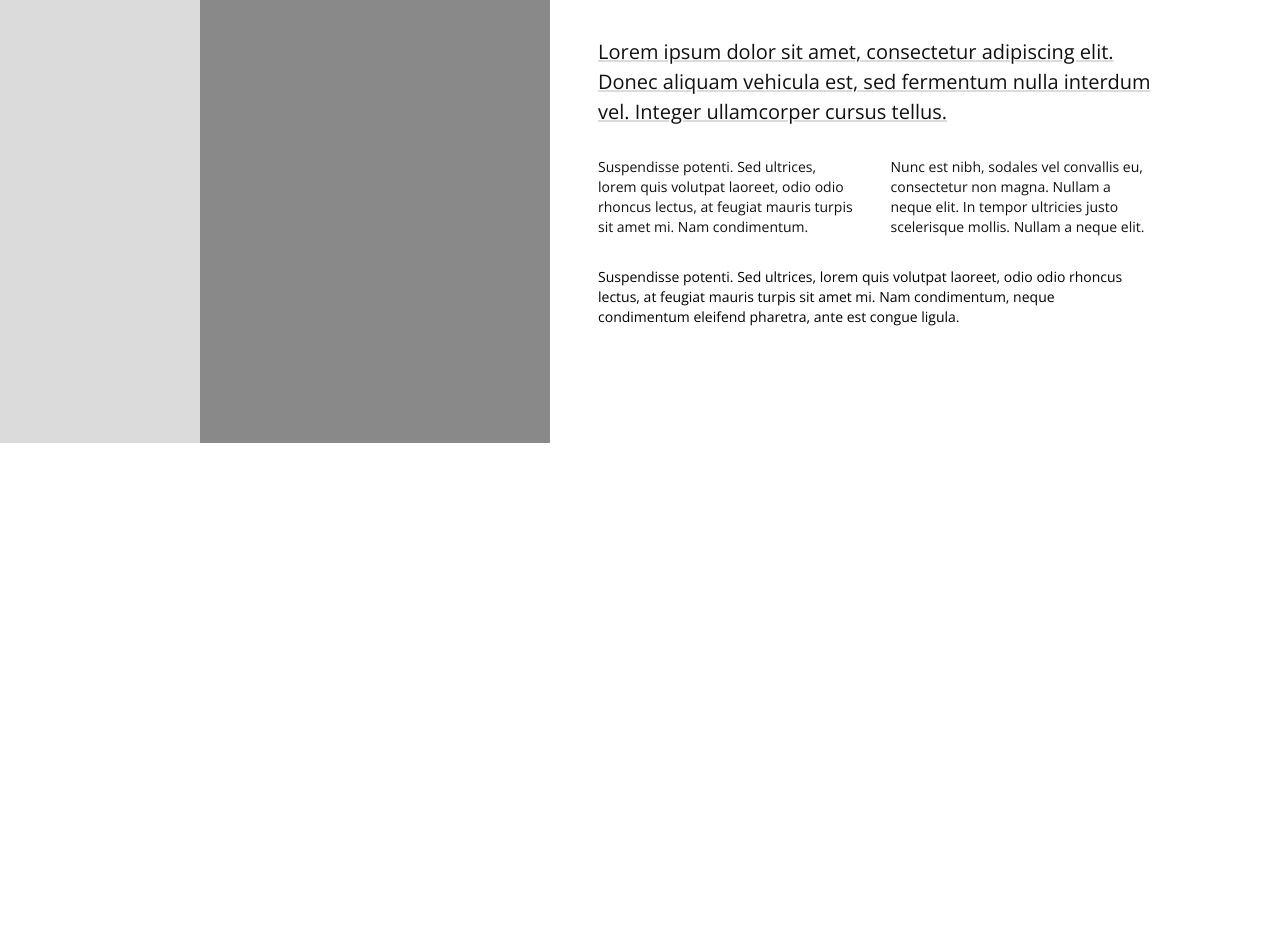
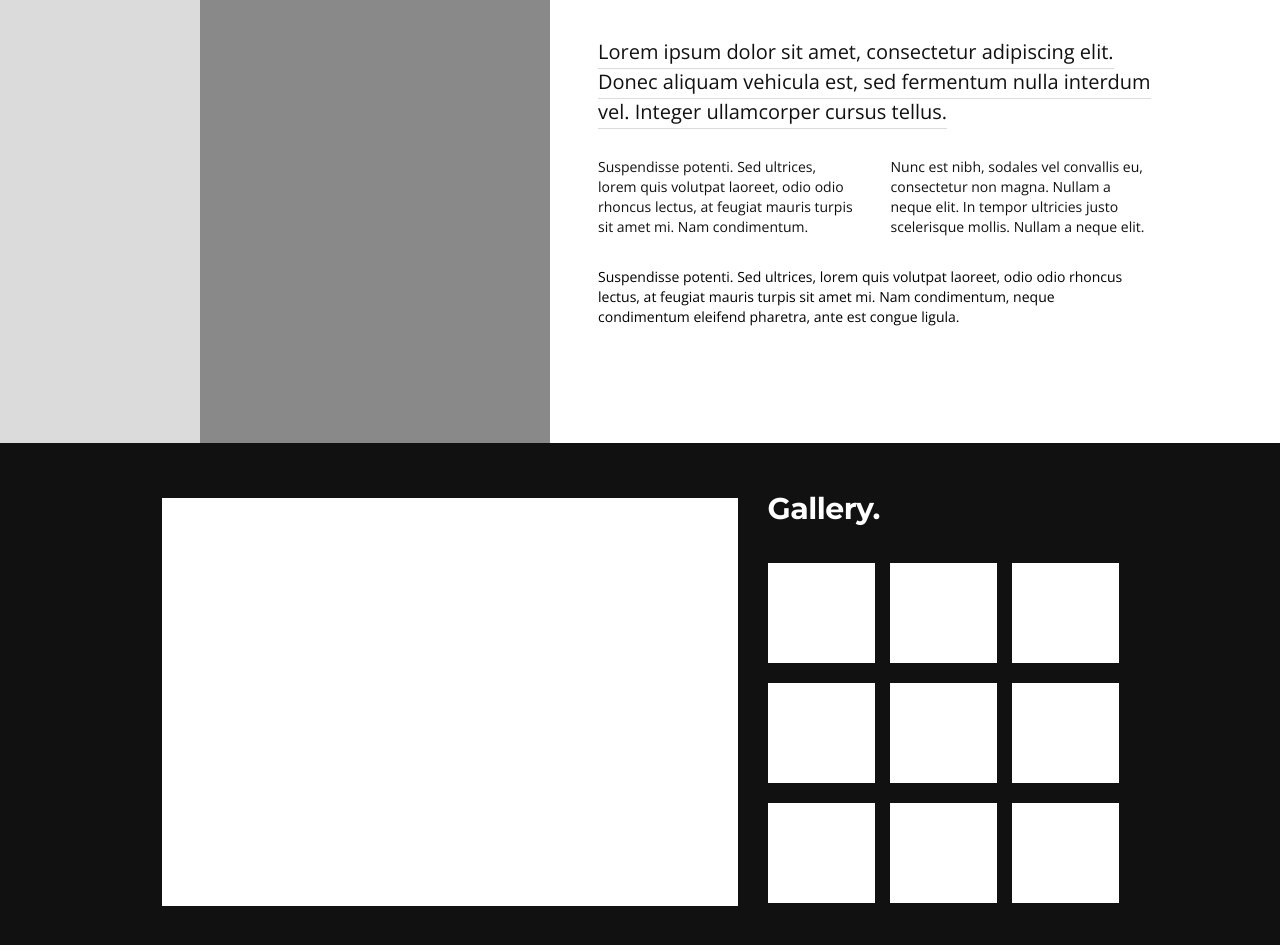
Before and after one commit to Mariam-kabu/personal-project-scss, a plain HTML site: page index.html in a window 1280 px wide. Shown: the part 563-1508 px from the top of the page. Before the commit the page ends 1006 px from the top, so only its background shows below. Drawn offline with nearby package versions, Linux system fonts and the light colour scheme.

Commit message:
component 3

```diff
--- a/index.html
+++ b/index.html
@@ -77,8 +77,11 @@
             <div class="par-container">
                 <h2 class="par-header montserrat">Overview.</h2>
                 <p class="underlined-par open-sans">
-                    Lorem ipsum dolor sit amet, consectetur adipiscing elit. Donec aliquam vehicula est, sed fermentum
-                    nulla interdum vel. Integer ullamcorper cursus tellus.
+                    <span>
+                        Lorem ipsum dolor sit amet, consectetur adipiscing elit. Donec aliquam vehicula est, sed
+                        fermentum
+                        nulla interdum vel. Integer ullamcorper cursus tellus.
+                    </span>
                 </p>
                 <p class="two-col open-sans">
                     Suspendisse potenti. Sed ultrices, lorem quis volutpat laoreet, odio odio rhoncus lectus, at feugiat
@@ -94,6 +97,24 @@
                 </p>
             </div>
         </section>
+        <section class="component-3 dark">
+            <h2 class="montserrat par-header desktop-display">Gallery.</h2>
+            <div class="white-block"></div>
+            <div class="gallery">
+                <h2 class="montserrat par-header tablet-display">Gallery.</h2>
+                <div class="gallery-blocks">
+                    <div class="small-block"></div>
+                    <div class="small-block"></div>
+                    <div class="small-block"></div>
+                    <div class="small-block"></div>
+                    <div class="small-block"></div>
+                    <div class="small-block tablet-display"></div>
+                    <div class="small-block tablet-display"></div>
+                    <div class="small-block tablet-display"></div>
+                    <div class="small-block tablet-display"></div>
+                </div>
+            </div>
+        </section>
     </main>
 </body>
 
--- a/styles/_media-queries.scss
+++ b/styles/_media-queries.scss
@@ -1,12 +1,15 @@
 @media (max-width: 1920px) {
     @import 'component-1/desktop';
     @import 'component-2/desktop';
+    @import 'component-3/desktop';
 }
 @media (max-width: 1023px) {
     @import 'component-1/tablet';
     @import 'component-2/tablet';
+    @import 'component-3/tablet';
 }
 @media (max-width: 767px) {
     @import 'component-1/mobile';
     @import 'component-2/mobile';
+    @import 'component-3/mobile';
 }
--- a/styles/component-2/_desktop.scss
+++ b/styles/component-2/_desktop.scss
@@ -5,22 +5,21 @@
         padding: 40px 0 116px 48px;
 
         .par-header {
-            font-size: 30px;
-            font-weight: 900;
-            line-height: 36px;
+            @include par-header;
             color: $background-color-dark;
-            letter-spacing: -.5px;
             margin-bottom: 40px;
         }
         .underlined-par {
             max-width: 571px;
             width: 90%;
-            font-size: 20px;
-            line-height: 30px;
-            color: $background-color-dark;
-            text-decoration: underline;
-            text-decoration-color: $background-color-light;
             margin-bottom: 30px;
+            span {
+                font-size: 20px;
+                line-height: 30px;
+                color: $background-color-dark;
+                border-bottom: 1px solid $background-color-light;
+                padding-bottom: 3px;
+            }
         }
         .two-col {
             max-width: 551px;
--- a/styles/component-2/_mobile.scss
+++ b/styles/component-2/_mobile.scss
@@ -13,7 +13,7 @@
             width: 100%;
             font-size: 19px;
             margin-bottom: 22px;
-            padding: 0 17px;
+            padding: 0 9px;
         }
         .two-col {
             padding: 0px 22px;
--- a/styles/component-2/_shared.scss
+++ b/styles/component-2/_shared.scss
@@ -0,0 +1,6 @@
+@mixin par-header {
+    font-size: 30px;
+    font-weight: 900;
+    line-height: 36px;
+    letter-spacing: -.5px;
+}
--- a/styles/component-3/_desktop.scss
+++ b/styles/component-3/_desktop.scss
@@ -0,0 +1,40 @@
+.component-3 {
+    display: flex;
+    justify-content: center;
+    align-items: center;
+    height: 518px;
+    .desktop-display {
+        display: none;
+    }
+    .white-block {
+        max-width: 622px;
+        width: 45%;
+        height: 408px;
+        background-color: $light-text;
+        margin-right: 30px
+    }
+    .gallery {
+
+        .par-header {
+            @include par-header;
+            color: $light-text;
+            line-height: 16px;
+            margin-bottom: 46px;
+        }
+        .gallery-blocks {
+            display: grid;
+            grid-template-columns:  repeat(3, 107px);
+            grid-template-rows: repeat(3, 100px);
+            row-gap: 20px;
+            column-gap: 15px;
+            .small-block {
+                background-color: $light-text;
+                border: 7px solid $light-text;
+                &:hover {
+                    border-color: $primary-background-color;
+                    box-shadow:inset 0 0 10px#000;
+                }
+            }
+        }
+    }
+}
--- a/styles/component-3/_mobile.scss
+++ b/styles/component-3/_mobile.scss
@@ -0,0 +1,17 @@
+.component-3 {
+    justify-content: flex-start;
+    padding-top: 40px;
+    height: 360px;
+    .desktop-display {
+        font-size: 24px;
+        text-align: center;
+        margin-bottom: 42px;
+    }
+    .white-block {
+        width: 85.5%;
+        height: 190px;
+    }
+    .gallery {
+        display: none;
+    }
+}
--- a/styles/component-3/_tablet.scss
+++ b/styles/component-3/_tablet.scss
@@ -0,0 +1,31 @@
+.component-3 {
+    flex-direction: column;
+    height: 571px;
+
+    .desktop-display {
+        display: block;
+        max-width: 592px;
+        width: 87%;
+        text-align: start;
+        @include par-header;
+        color: $light-text;
+        line-height: 16px;
+        margin-bottom: 33px;
+    }
+    .white-block {
+        max-width: 592px;
+        width: 87%;
+        height: 296px;
+        margin-right: unset;
+        margin-bottom: 24px;
+    }
+    .gallery {
+        .tablet-display {
+            display: none;
+        }
+        .gallery-blocks {
+            grid-template-columns: repeat(5, 107px);
+            grid-template-rows: 100px;
+        }
+    }
+}
--- a/styles/index.scss
+++ b/styles/index.scss
@@ -2,9 +2,9 @@
 @import '_variables.scss';
 @import '_palette.scss';
 @import '_shared.scss';
-@import '_media-queries.scss';
 @import 'component-1/_index.scss';
 @import 'component-2/_index.scss';
 @import 'component-3/_index.scss';
 @import 'component-4/_index.scss';
 @import 'component-5/_index.scss';
+@import '_media-queries.scss';
```
Also changed, not shown: styles/index.css, 1 other file.
